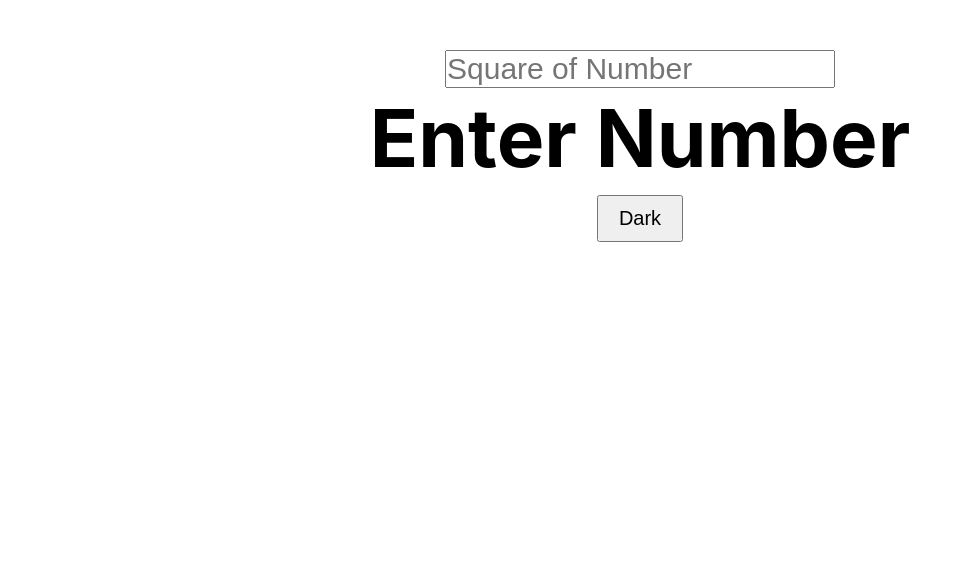
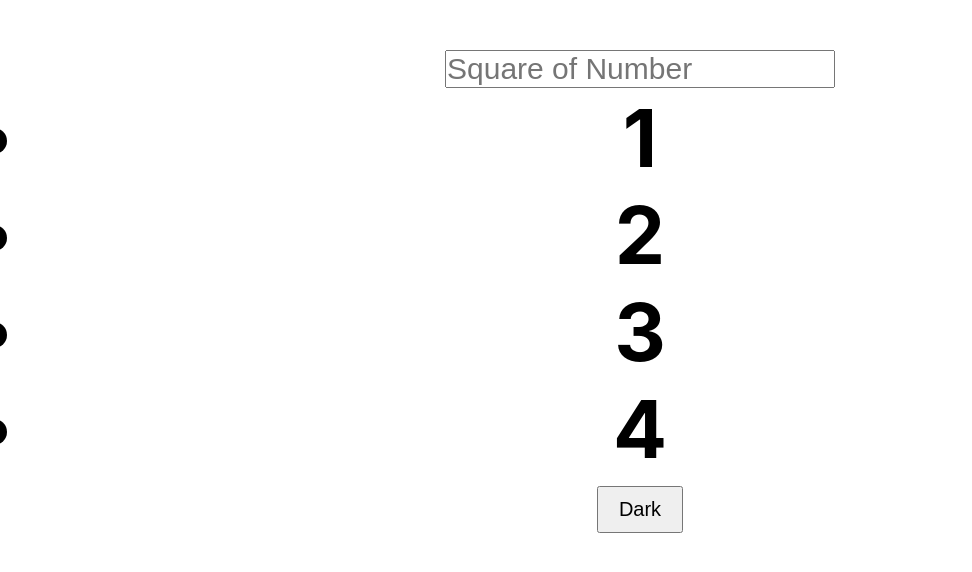
Before and after one commit to DhirajsGithub/React_Hooks, a React (Create React App) app: page / in a window 1280 px wide. Shown: the top 572 px of the page, without its empty margins (0-972 px from the left). Built offline with nearby package versions, Linux system fonts and the light colour scheme.

Commit message:
use callback hook added

```diff
--- a/src/App.js
+++ b/src/App.js
@@ -11,8 +11,8 @@ function App() {
     // <UseState />
     // <UseEffect />
     // <UseRef />
-    <UseMemo />
-    // <UseCallback />
+   // <UseMemo />
+    <UseCallback />
   );
 }
 
```
